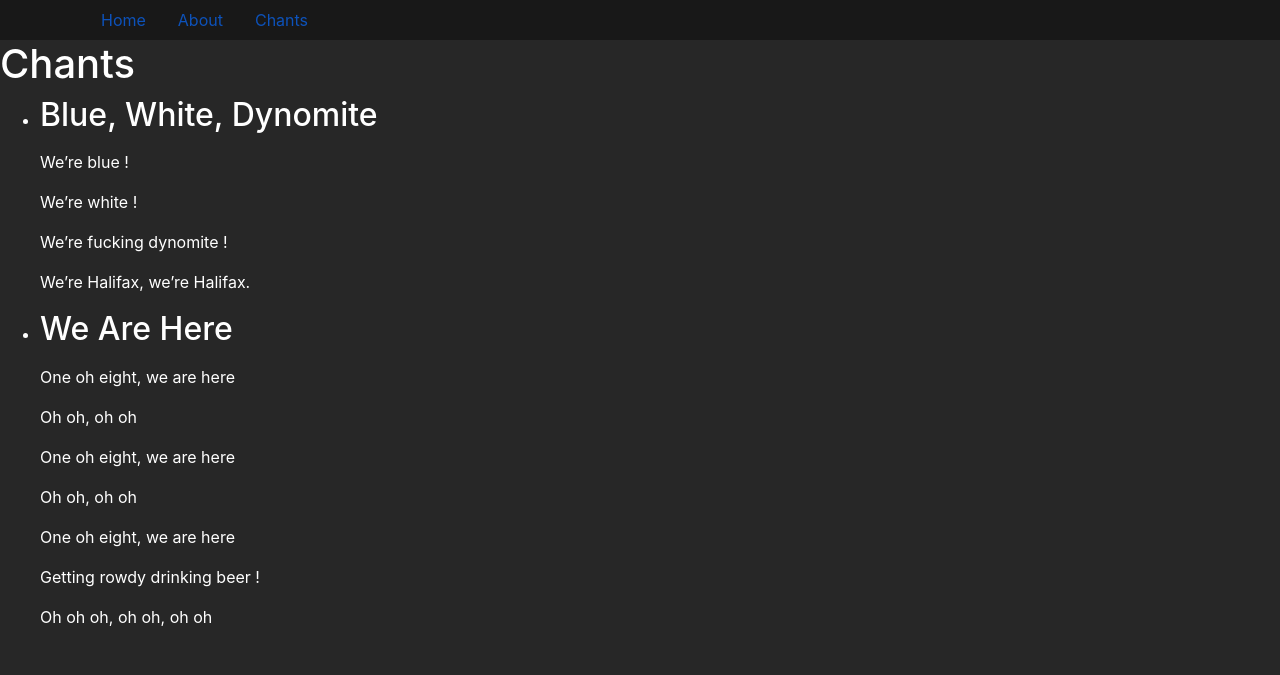
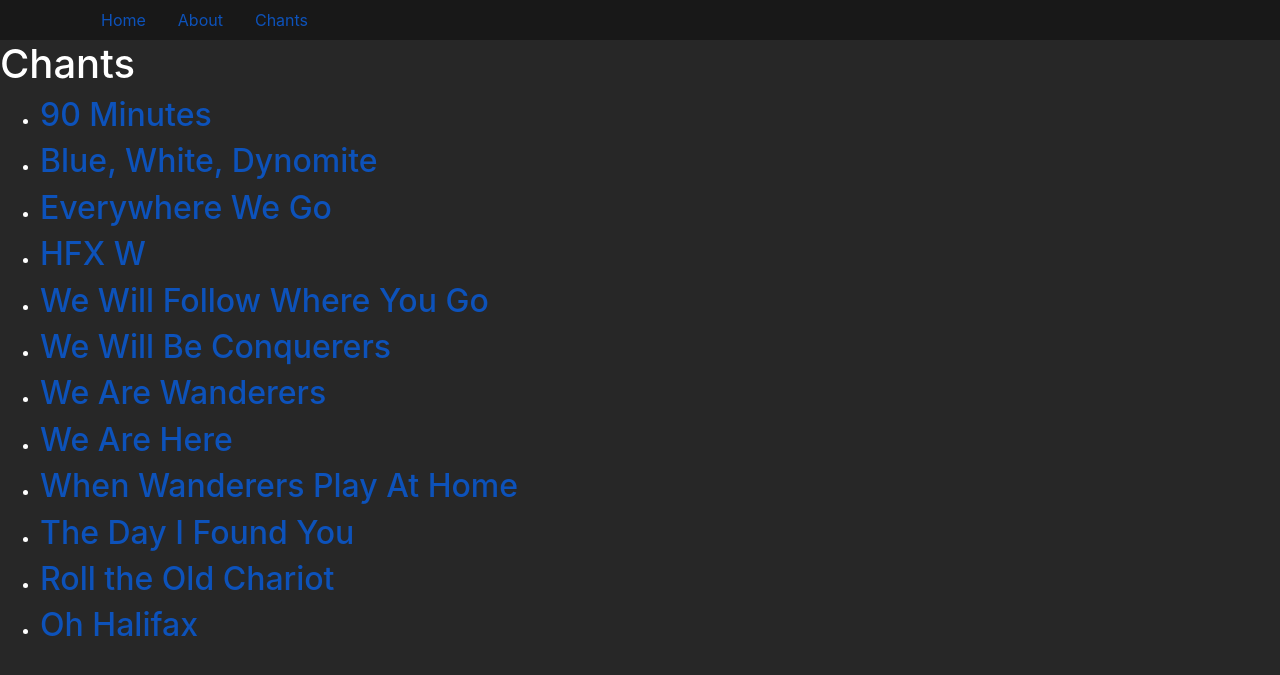
Before and after one commit to 108ultras/ultras108.com, a Jekyll site: the page built from chants.html, in a window 1280 px wide. Shown: the top 675 px of the page. Built offline with Jekyll 4.4.1, drawn with Linux system fonts in a browser that asks for light colours.

Commit message:
added chants files

```diff
--- a/_config.yml
+++ b/_config.yml
@@ -6,3 +6,7 @@ defaults:
       path: ""
     values:
       layout: "default"
+  - scope:
+      path: "/chants/*"
+    values:
+      layout: "chant"
--- /dev/null
+++ b/_data/chants.yml
@@ -0,0 +1,24 @@
+- title: 90 Minutes
+  link: /chants/90-minutes
+- title: Blue, White, Dynomite
+  link: /chants/blue-white-dynomite
+- title: Everywhere We Go
+  link: /chants/everywhere-we-go
+- title: HFX W
+  link: /chants/hfx-w
+- title: We Will Follow Where You Go
+  link: /chants/we-will-follow
+- title: We Will Be Conquerers
+  link: /chants/we-will-be-conquerers
+- title: We Are Wanderers
+  link: /chants/we-are-wanderers
+- title: We Are Here
+  link: /chants/we-are-here
+- title: When Wanderers Play At Home
+  link: /chants/when-wanderers-play-home
+- title: The Day I Found You
+  link: /chants/day-found-you
+- title: Roll the Old Chariot
+  link: /chants/roll-old-chariot
+- title: Oh Halifax
+  link: /chants/oh-halifax
--- a/_layouts/chant.html
+++ b/_layouts/chant.html
@@ -2,4 +2,6 @@
 layout: default
 ---
 
-{{ content }}
+<div class="container">
+    {{ content }}
+</div>
--- a/chants.html
+++ b/chants.html
@@ -7,12 +7,9 @@ permalink: /chants
 <h1>Chants</h1>
 
 <ul>
-    {% for chant in site.chants %}
+    {% for chant in site.data.chants %}
         <li>
-            <h2>{{ chant.title }}</h2>
-            <p>
-                {{ chant.content | markdownify }}
-            </p>
+            <h2><a href="{{ chant.link }}">{{ chant.title }}</a></h2>
         </li>
     {% endfor %}
 </ul>
--- /dev/null
+++ b/chants/90-minutes.html
@@ -0,0 +1,24 @@
+---
+title: 90 Minutes
+permalink: /chants/90-minutes
+---
+
+<p>
+    We sing for 90 minutes long <br />
+    For Wanderers our love is strong
+</p>
+
+<p>
+    It's a madhouse in the kitchen <br />
+    Nobody can stop us now
+</p>
+
+<p>
+    Ooooh oh oh oh <br />
+    Oh oh oh oh
+</p>
+
+<p>
+    Oh oh oh oh oooh <br />
+    Ooh oh oh oh
+</p>
--- /dev/null
+++ b/chants/blue-white-dynomite.html
@@ -0,0 +1,14 @@
+---
+title: Blue, White, Dynomite
+permalink: /chants/blue-white-dynomite
+---
+
+<p>
+    We're blue ! We're white ! <br />
+    We're fucking dynomite !
+</p>
+
+<p>
+    We're Halifax <br />
+    We're Halifax
+</p>
--- /dev/null
+++ b/chants/everywhere-we-go.html
@@ -0,0 +1,16 @@
+---
+title: Everywhere We Go
+permalink: /chants/everywhere-we-go
+---
+
+<p>
+    Everywhere we go. <br />
+    Everywhere we go. <br />
+</p>
+<p>
+    It's the Ultra boys ! <br />
+    Making all the noise ! <br />
+</p>
+<p>
+    Everywhere we go.
+</p>
--- /dev/null
+++ b/chants/hfx-w.html
@@ -0,0 +1,10 @@
+---
+title: HFX W
+permalink: /chants/hfx-w
+---
+
+<p>
+    We're Halifax Wanderers <br />
+    We're Halifax - Ale ale ale <br/ >
+    Aleeeee
+</p>
--- /dev/null
+++ b/chants/oh-halifax.html
@@ -0,0 +1,19 @@
+---
+title: Oh Halifax
+permalink: /chants/oh-halifax
+---
+
+<p>
+    They say that we are all completely manic <br />
+    That's 'cause we're born and raised on the Atlantic
+</p>
+
+<p>
+    Come party here, we know you wanna <br />
+    We drink beer and smoke our marijuana !
+</p>
+
+<p>
+    Ooh Halifax <br />
+    Ooh Halifax
+</p>
--- /dev/null
+++ b/chants/roll-the-old-chariot.html
@@ -0,0 +1,28 @@
+---
+title: Roll the Old Chariot
+permalink: /chants/roll-old-chariot
+---
+
+<p>
+    Oh we'll be alright <br />
+    When the wind is in our sails.
+</p>
+
+<p>
+    Oh we'll be alright <br />
+    When the wind is in our sails, <br />
+    And we'll all hang on behind.
+</p>
+
+<p>
+    And we'll Roll the old, <br />
+    Wanderers along, <br />
+    And we'll Roll the old, <br />
+    Wanderers along.
+</p>
+
+<p>
+    And we'll Roll the old, <br />
+    Wanderers along, <br />
+    And we'll all hang on behind.
+</p>
--- /dev/null
+++ b/chants/the-day-i-found-you.html
@@ -0,0 +1,25 @@
+---
+title: The Day I Found You
+permalink: /chants/day-found-you
+---
+
+<p>
+    The day I found you Wanderers, <br />
+    I fell in love with you. <br />
+    My heart was beating loudly, <br />
+    And that is how I knew.
+</p>
+
+<p>
+    The days have come and gone, <br />
+    But still I return here.<br />
+    For I support you Wanderers,<br />
+    And I follow without fear !
+</p>
+
+<p>
+    Allez, allez, allez ! <br />
+    Allez, allez, allez ! <br />
+    Allez, allez, allez ! <br />
+    Allez, allez, allez !
+</p>
--- /dev/null
+++ b/chants/wanderers-play-home.html
@@ -0,0 +1,23 @@
+---
+title: When Wanderers Play At Home
+permalink: /chants/when-wanderers-play-home
+---
+
+<p>
+    When the Wanderers play at home again <br />
+    Hurrah, hurrah !
+</p>
+
+<p>
+    We'll give them a noisy welcome then <br />
+    Hurrah, hurrah !
+</p>
+
+<p>
+    The men will cheer and the boys will shout <br />
+    And the ladies they will all turn out
+</p>
+
+<p>
+    And we'll all cheer when the Wanderers play at home
+</p>
--- /dev/null
+++ b/chants/we-are-here.html
@@ -0,0 +1,23 @@
+---
+title: We Are Here
+permalink: /chants/we-are-here
+---
+
+<p>
+    1-0-8, we are here <br />
+    Oh oh, oh oh
+</p>
+
+<p>
+    1-0-8, we are here <br />
+    Oh oh, oh oh
+</p>
+
+<p>
+    1-0-8, we are here <br />
+    Getting rowdy drinking beer !
+</p>
+
+<p>
+    Oh oh oh, oh oh, oh oh
+</p>
--- /dev/null
+++ b/chants/we-are-wanderers.html
@@ -0,0 +1,19 @@
+---
+title: We Are Wanderers
+permalink: /chants/we-are-wanderers
+---
+
+<p>
+    Ooohhh we are Wanderers <br />
+    We are fighters, from Halifax
+</p>
+
+<p>
+    Other teams are cowards <br />
+    They will run from us and hide
+</p>
+
+<p>
+    We always bring the fire <br />
+    We will leave them terrified
+</p>
--- /dev/null
+++ b/chants/we-will-be-conquerers.html
@@ -0,0 +1,44 @@
+---
+title: We Will Be Conquerers
+permalink: /chants/we-will-be-conquerers
+---
+
+<p>
+    Oh ay ay ay ay oh <br />
+    Oh ay ay ay ay ay
+</p>
+
+<p>
+    Hali Wanderers <br />
+    Will be conquerers
+</p>
+
+<p>
+    We will reach the top <br />
+    You will never stop
+</p>
+
+<p>
+    The 1-0-8 parades <br />
+    With smoke bombs and grenades
+</p>
+
+<p>
+    Where the Wanderers go <br />
+    We're there rain or snow
+</p>
+
+<p>
+    We came here to say <br />
+    We'll sing for you all day
+</p>
+
+<p>
+    Oh ay ay ay ay oh <br />
+    Oh ay ay ay ay ay
+</p>
+
+<p>
+    Hali Wanderers <br />
+    Will be conquerers
+</p>
--- /dev/null
+++ b/chants/we-will-follow.html
@@ -0,0 +1,24 @@
+---
+title: We Will Follow Where You Go
+permalink: /chants/we-will-follow
+---
+
+<p>
+    We will sing, for you forever. <br />
+    We will follow where you go.
+</p>
+
+<p>
+    We will fight and win together ! <br />
+    Love for you is all we know.
+</p>
+
+<p>
+    Hali le oleo <br />
+    Hali le ole ole
+</p>
+
+<p>
+    Hali le oleo -leo <br />
+    Hali le ole ole
+</p>
```
Also changed, not shown: _chants/blue-white-dynomite.md (deleted, +0 -12 lines), _chants/we-are-here.md (deleted, +0 -18 lines).
